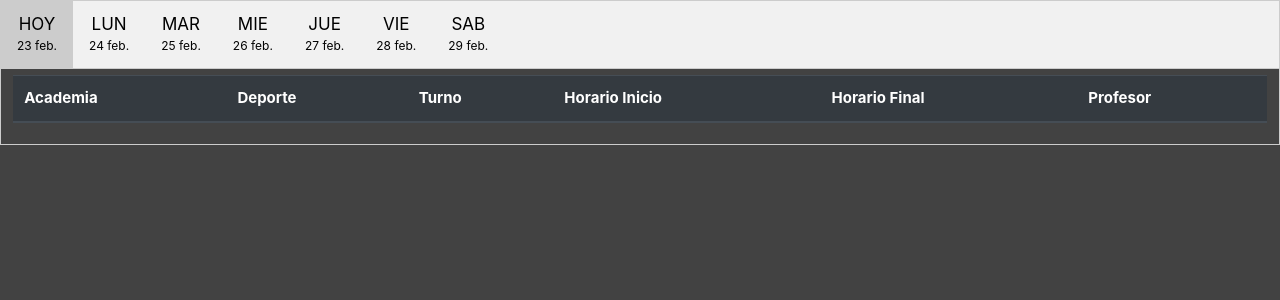
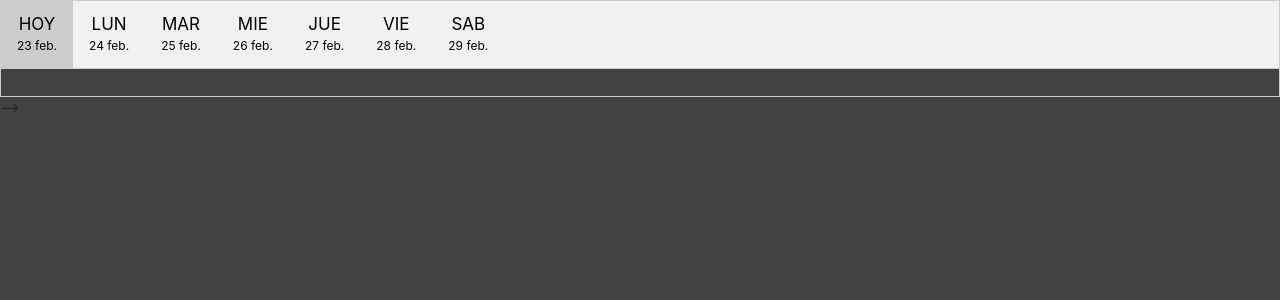
Before and after one commit to cesar214567/munana, a Flask app: template templates/academias.html in a window 1280 px wide. Shown: the part 64-364 px from the top of the page. Run offline with Flask 2, Linux system fonts and the light colour scheme; the template is opened without the code that fills it, so the values that code supplies are empty; some libraries are stand-ins or nearby versions.

Commit message:
Update academias.html

```diff
--- a/templates/academias.html
+++ b/templates/academias.html
@@ -125,16 +125,6 @@ max-height: 10%;
 
     <div id="1" class="tabcontent">
       <table class="table table-striped table-dark">
-        <thead>
-          <tr>
-              <th><div class="blanco">Academia</div></th>
-              <th><div class="blanco">Deporte</div></th>
-              <th><div class="blanco">Turno</div></th>
-              <th><div class="blanco">Horario Inicio</div></th>
-              <th><div class="blanco">Horario Final</div></th>
-              <th><div class="blanco">Profesor</div></th>
-          </tr>
-        </thead>
         <tbody id="tabla">
         </tbody>
       </table>
@@ -149,6 +139,8 @@ max-height: 10%;
       <h3>Tokyo</h3>
       <p>Tokyo is the capital of Japan.</p>
     </div>
+
+    <div onload="getPorAcademia({{message}})"></div>-->
 
     <script>
       function openDay(evt, day) {
```
